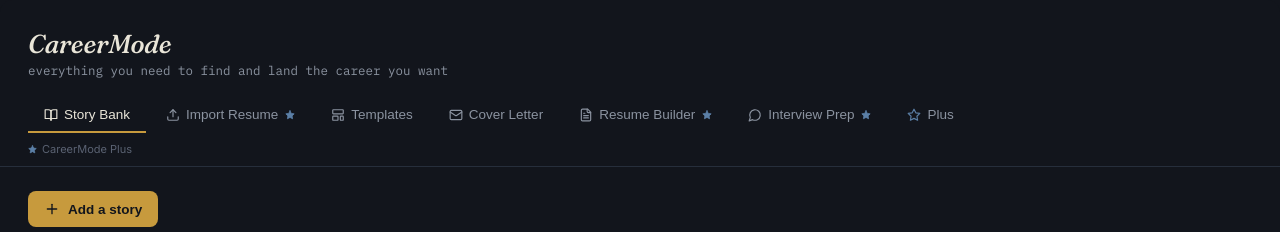
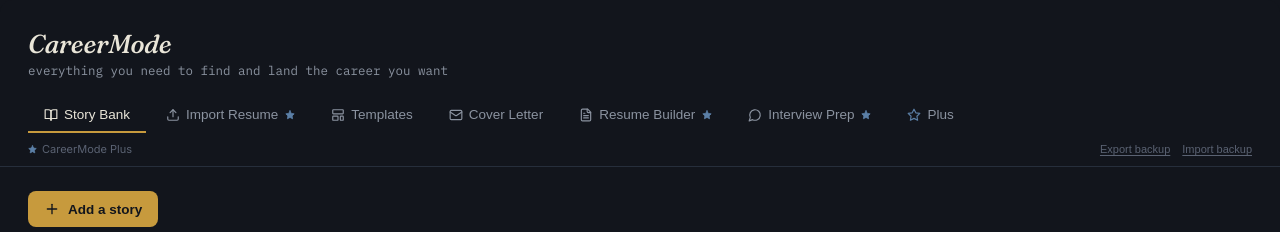
Before and after one commit to ryangallor31rg/careermode, a React (Vite) app: page / in a window 1280 px wide. Shown: the top 232 px of the page. Built offline with nearby package versions, Linux system fonts and the light colour scheme.

Commit message:
Add favicon/meta tags for link previews and a local data backup/restore feature

```diff
--- a/index.html
+++ b/index.html
@@ -3,7 +3,15 @@
   <head>
     <meta charset="UTF-8" />
     <meta name="viewport" content="width=device-width, initial-scale=1.0" />
+    <link rel="icon" type="image/svg+xml" href="/favicon.svg" />
     <title>CareerMode</title>
+    <meta name="description" content="Build a resume, cover letter, and interview prep from your own story bank — everything you need to find and land the career you want." />
+    <meta property="og:title" content="CareerMode" />
+    <meta property="og:description" content="Build a resume, cover letter, and interview prep from your own story bank." />
+    <meta property="og:type" content="website" />
+    <meta name="twitter:card" content="summary" />
+    <meta name="twitter:title" content="CareerMode" />
+    <meta name="twitter:description" content="Build a resume, cover letter, and interview prep from your own story bank." />
   </head>
   <body style="margin:0; background:#12151C;">
     <div id="root"></div>
--- a/src/App.jsx
+++ b/src/App.jsx
@@ -238,15 +238,79 @@
           Plus
         </TabButton>
       </div>
+      <div style={{
+        display: 'flex', alignItems: 'center', justifyContent: 'space-between',
+        marginTop: '10px', paddingBottom: '10px', flexWrap: 'wrap', gap: '8px',
+      }}>
         <div
           onClick={() => setTab('plus')}
           style={{
             display: 'flex', alignItems: 'center', gap: '5px', fontSize: '11px',
-          color: '#5A6272', marginTop: '10px', paddingBottom: '10px', cursor: 'pointer', width: 'fit-content',
+            color: '#5A6272', cursor: 'pointer', width: 'fit-content',
           }}
         >
           <Star size={9} fill="#5B7FA6" color="#5B7FA6" /> CareerMode Plus
         </div>
+        <DataBackup />
+      </div>
+    </div>
+  );
+}
+
+function DataBackup() {
+  const fileRef = useRef(null);
+  const [status, setStatus] = useState(null);
+
+  async function exportBackup() {
+    const keys = ['stories', 'profile', 'applications'];
+    const data = {};
+    for (const key of keys) {
+      try {
+        const res = await window.storage.get(key);
+        if (res && res.value) data[key] = JSON.parse(res.value);
+      } catch (e) { /* key not set, skip */ }
+    }
+    const payload = { version: 1, exportedAt: new Date().toISOString(), data };
+    const blob = new Blob([JSON.stringify(payload, null, 2)], { type: 'application/json' });
+    const url = URL.createObjectURL(blob);
+    const a = document.createElement('a');
+    a.href = url;
+    a.download = `careermode_backup_${new Date().toISOString().slice(0, 10)}.json`;
+    a.click();
+    URL.revokeObjectURL(url);
+  }
+
+  async function handleImportFile(e) {
+    const file = e.target.files?.[0];
+    if (!file) return;
+    setStatus(null);
+    const proceed = window.confirm('Importing a backup replaces your current Story Bank and profile data on this device. Continue?');
+    if (!proceed) { e.target.value = ''; return; }
+    try {
+      const text = await file.text();
+      const parsed = JSON.parse(text);
+      const data = parsed.data || parsed;
+      for (const [key, value] of Object.entries(data)) {
+        await window.storage.set(key, JSON.stringify(value));
+      }
+      window.location.reload();
+    } catch (err) {
+      setStatus('That file could not be read — make sure it is a CareerMode backup.');
+      e.target.value = '';
+    }
+  }
+
+  const linkStyle = {
+    background: 'none', border: 'none', color: '#5A6272', fontSize: '11px',
+    cursor: 'pointer', padding: 0, textDecoration: 'underline', textUnderlineOffset: '2px',
+  };
+
+  return (
+    <div style={{ display: 'flex', alignItems: 'center', gap: '12px' }}>
+      {status && <span style={{ fontSize: '11px', color: '#B4694A' }}>{status}</span>}
+      <button onClick={exportBackup} style={linkStyle}>Export backup</button>
+      <button onClick={() => fileRef.current?.click()} style={linkStyle}>Import backup</button>
+      <input ref={fileRef} type="file" accept="application/json" style={{ display: 'none' }} onChange={handleImportFile} />
     </div>
   );
 }
```
Also changed, not shown: public/favicon.svg (added). Lines whose indentation alone changed are shown as unchanged.
